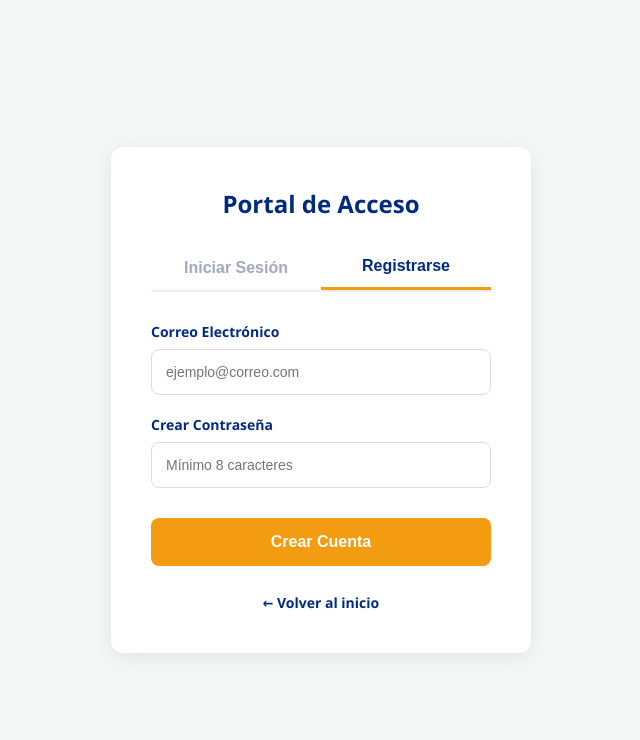
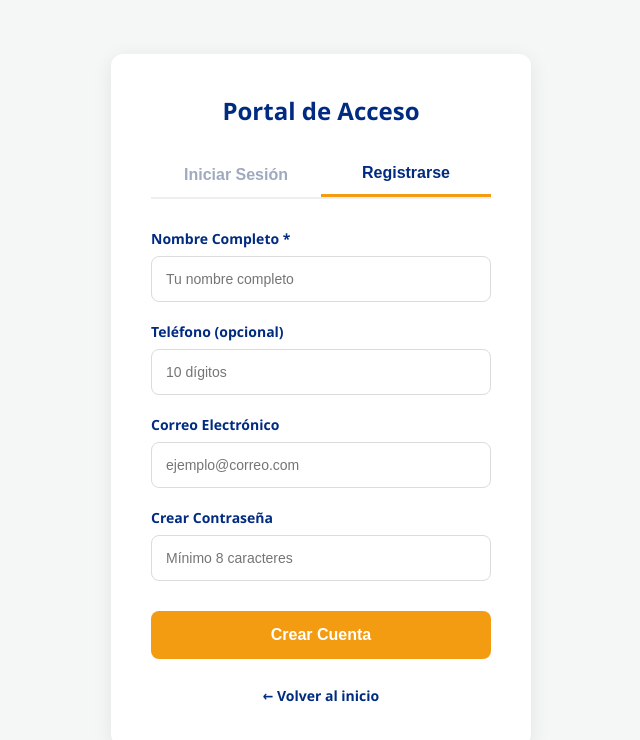
Before and after one commit to Jaely19/Patitas-Sanas, a React (Vite) app in the folder frontend/: page /login in a window 1280 px wide. Both pictures are taken after a click on the button "Registrarse". Shown: the top 740 px of the page, without its empty margins (319-959 px from the left). Built offline with nearby package versions, Linux system fonts and the light colour scheme.

Commit message:
Update Login.jsx

```diff
--- a/frontend/src/Login.jsx
+++ b/frontend/src/Login.jsx
@@ -1,25 +1,60 @@
 import { useState } from 'react';
 import { useNavigate, Link } from 'react-router-dom';
-import './Login.css'; // Asegúrate de que el nombre de tu archivo CSS coincida
+import { supabase } from '../supabase';
+import './Login.css';
 
 function Login() {
   const [isLogin, setIsLogin] = useState(true);
   const [email, setEmail] = useState('');
   const [password, setPassword] = useState('');
+  const [nombreCompleto, setNombreCompleto] = useState('');
+  const [telefono, setTelefono] = useState('');
+  const [cargando, setCargando] = useState(false);
   const navigate = useNavigate();
 
-  // Función que se ejecuta al darle al botón
-  const handleSubmit = (e) => {
+  const handleSubmit = async (e) => {
     e.preventDefault();
+    setCargando(true);
 
-    if (isLogin) {
-      // CAMINO 1: Iniciar sesión (Usuario existente)
-      alert(`¡Bienvenido de nuevo, ${email}!`);
-      navigate('/portal-cliente'); // Lo mandamos a su panel
-    } else {
-      // CAMINO 2: Registrarse (Usuario completamente nuevo)
-      alert(`¡Cuenta creada con éxito! Ahora por favor completa los datos de tu primera cita.`);
-      navigate('/agendar-cita'); // Lo mandamos directo a reservar
+    try {
+      if (isLogin) {
+        // --- INICIAR SESIÓN ---
+        const { error } = await supabase.auth.signInWithPassword({ email, password });
+        if (error) throw error;
+
+        alert(`¡Bienvenido de nuevo!`);
+        navigate('/portal-cliente');
+
+      } else {
+        // --- REGISTRARSE ---
+        if (!nombreCompleto) {
+          alert('Por favor ingresa tu nombre completo.');
+          setCargando(false);
+          return;
+        }
+
+        // 1. Crear el usuario en Supabase Auth
+        const { data, error: errorAuth } = await supabase.auth.signUp({ email, password });
+        if (errorAuth) throw errorAuth;
+
+        // 2. Insertar en la tabla clientes con el email
+        const { error: errorCliente } = await supabase
+          .from('clientes')
+          .insert([{
+            nombre_completo: nombreCompleto,
+            telefono: telefono || null,
+            email: email,
+          }]);
+
+        if (errorCliente) throw errorCliente;
+
+        alert('¡Cuenta creada con éxito! Ahora agenda tu primera cita.');
+        navigate('/agendar-cita');
+      }
+    } catch (error) {
+      alert(`Error: ${error.message}`);
+    } finally {
+      setCargando(false);
     }
   };
 
@@ -29,22 +64,41 @@ function Login() {
         <h2>Portal de Acceso</h2>
 
         <div className="tabs">
-          <button
-            className={isLogin ? 'active' : ''}
-            onClick={() => setIsLogin(true)}
-          >
+          <button className={isLogin ? 'active' : ''} onClick={() => setIsLogin(true)}>
             Iniciar Sesión
           </button>
-          <button
-            className={!isLogin ? 'active' : ''}
-            onClick={() => setIsLogin(false)}
-          >
+          <button className={!isLogin ? 'active' : ''} onClick={() => setIsLogin(false)}>
             Registrarse
           </button>
         </div>
 
         <form onSubmit={handleSubmit} className="login-form">
-          {/* EL FORMULARIO AHORA ES IDÉNTICO PARA AMBOS CASOS (SOLO CORREO Y PASSWORD) */}
+
+          {/* Solo al registrarse pedimos nombre y teléfono */}
+          {!isLogin && (
+            <>
+              <div className="input-group">
+                <label>Nombre Completo *</label>
+                <input
+                  type="text"
+                  placeholder="Tu nombre completo"
+                  value={nombreCompleto}
+                  onChange={(e) => setNombreCompleto(e.target.value)}
+                  required
+                />
+              </div>
+              <div className="input-group">
+                <label>Teléfono (opcional)</label>
+                <input
+                  type="tel"
+                  placeholder="10 dígitos"
+                  value={telefono}
+                  onChange={(e) => setTelefono(e.target.value)}
+                />
+              </div>
+            </>
+          )}
+
           <div className="input-group">
             <label>Correo Electrónico</label>
             <input
@@ -67,8 +121,8 @@ function Login() {
             />
           </div>
 
-          <button type="submit" className="btn-submit">
-            {isLogin ? 'Entrar a mi cuenta' : 'Crear Cuenta'}
+          <button type="submit" className="btn-submit" disabled={cargando}>
+            {cargando ? 'Cargando...' : isLogin ? 'Entrar a mi cuenta' : 'Crear Cuenta'}
           </button>
         </form>
 
```
